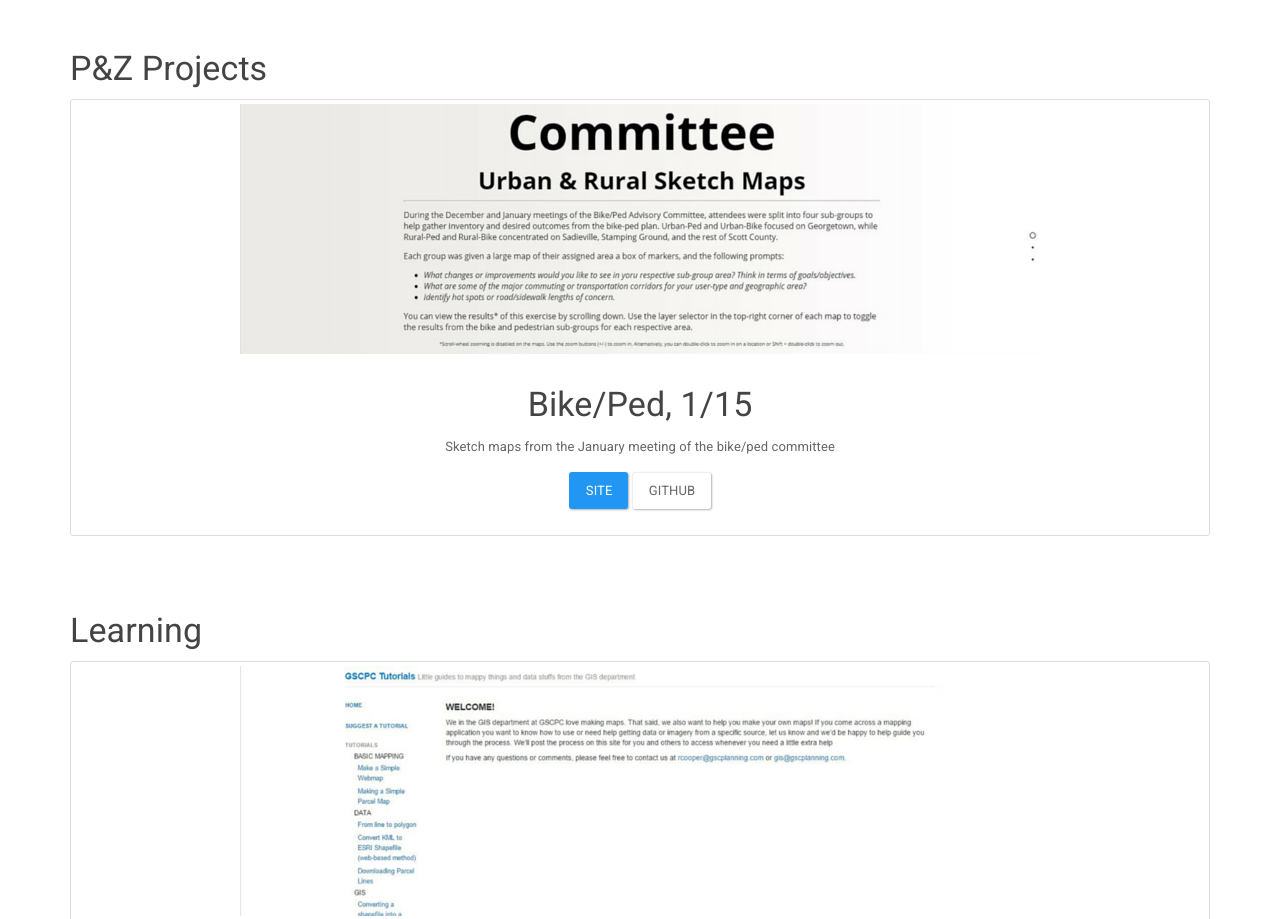
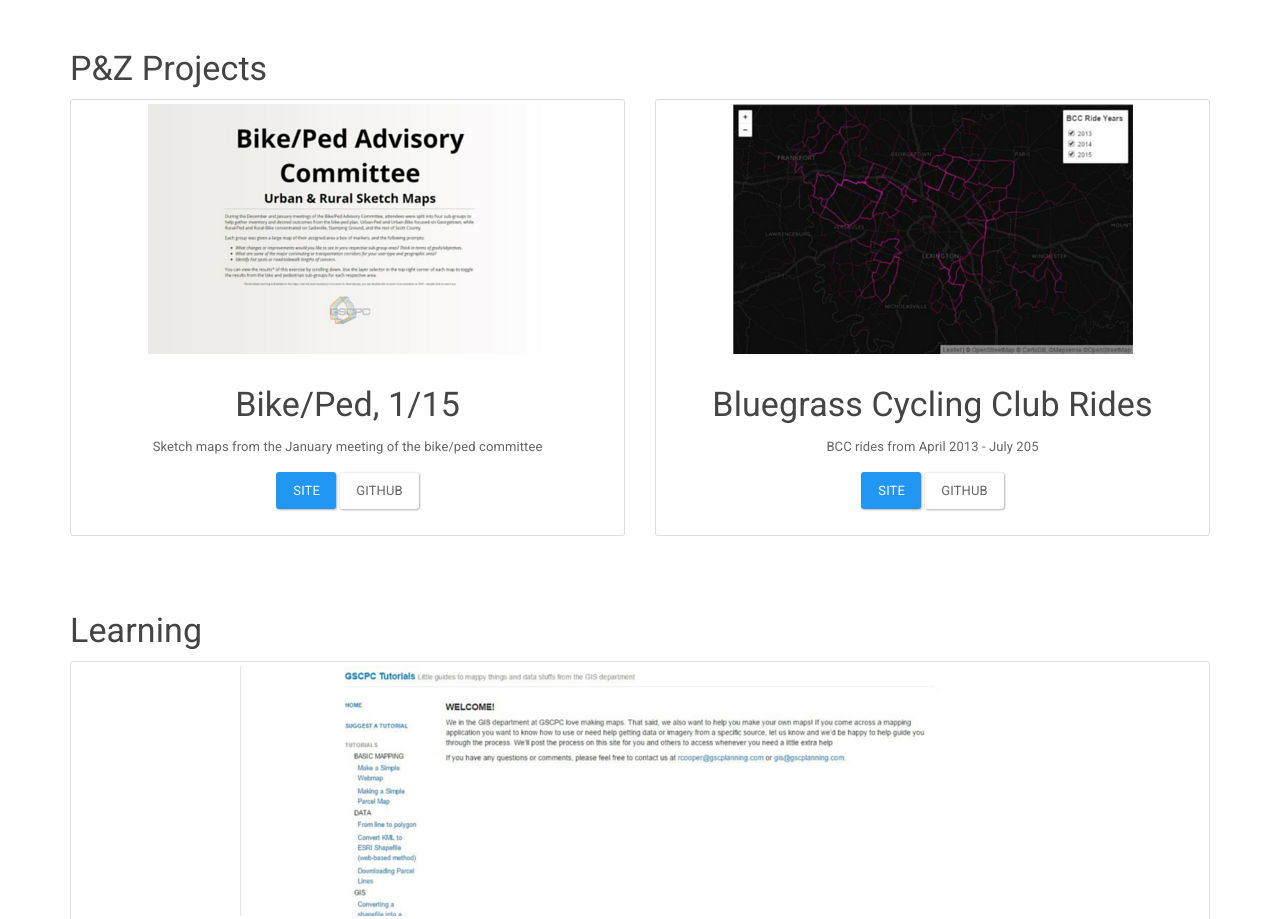
Before and after one commit to gscplanning/gscplanning.github.io, a plain HTML site: page index.html in a window 1280 px wide. Shown: the part 1495-2414 px from the top of the page. Drawn offline with Linux system fonts and the light colour scheme.

Commit message:
add bcc rides

```diff
--- a/index.html
+++ b/index.html
@@ -34,12 +34,12 @@
         <div class="container">
             <!-- Brand and toggle get grouped for better mobile display -->
             <div class="navbar-header">
-                <button type="button" class="navbar-toggle" data-toggle="collapse" data-target="#bs-example-navbar-collapse-1">
+               <!--  <button type="button" class="navbar-toggle" data-toggle="collapse" data-target="#bs-example-navbar-collapse-1">
                     <span class="sr-only">Toggle navigation</span>
                     <span class="icon-bar"></span>
                     <span class="icon-bar"></span>
                     <span class="icon-bar"></span>
-                </button>
+                </button> -->
                 <a class="navbar-brand" href="#">GSCPlanning on GitHub</a>
             </div>
             <!-- Collect the nav links, forms, and other content for toggling -->
@@ -215,14 +215,27 @@
         <!-- Page Features -->
         <div class="row text-center">
 
-            <div class="col-md-12 col-sm-12 hero-feature">
+            <div class="col-md-6 col-sm-12 hero-feature">
                 <div class="thumbnail">
-                    <img src="./img/bike-ped_01.png" alt="">
+                    <img src="./img/bike-ped_02.png" alt="">
                     <div class="caption">
                         <h3>Bike/Ped, 1/15</h3>
                         <p>Sketch maps from the January meeting of the bike/ped committee</p>
                         <p>
                             <a href="http://gscplanning.github.io/bike-ped/maps/2015-01_sketch/" class="btn btn-primary">Site</a> <a href="https://github.com/gscplanning/bike-ped/tree/gh-pages/maps/2015-01_sketch" class="btn btn-default">GitHub</a>
+                        </p>
+                    </div>
+                </div>
+            </div>
+
+            <div class="col-md-6 col-sm-12 hero-feature">
+                <div class="thumbnail">
+                    <img src="./img/bcc-rides_01.png" alt="">
+                    <div class="caption">
+                        <h3>Bluegrass Cycling Club Rides</h3>
+                        <p>BCC rides from April 2013 - July 205</p>
+                        <p>
+                            <a href="http://gscplanning.github.io/bike-ped/maps/bcc-rides/" class="btn btn-primary">Site</a> <a href="https://github.com/gscplanning/bike-ped/tree/gh-pages/maps/bcc-rides" class="btn btn-default">GitHub</a>
                         </p>
                     </div>
                 </div>
@@ -388,7 +401,7 @@
         <footer>
             <div class="row">
                 <div class="col-lg-12">
-                    <p>Copyright &copy; Your Website 2014</p>
+                    <p>Copyright &copy; Georgetown-Scott County Planning Commission 2015</p>
                 </div>
             </div>
         </footer>
```
